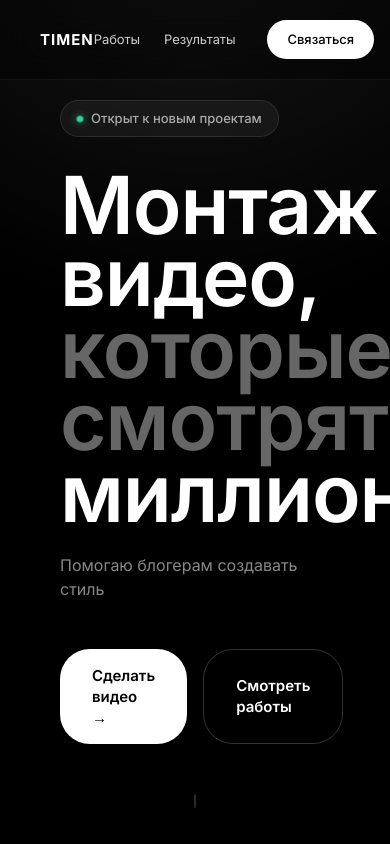
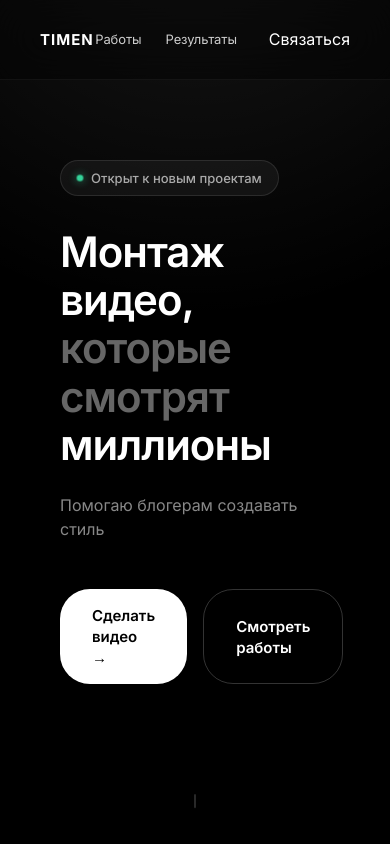
Before and after one commit to timenushka/portfolio, a plain HTML site: page index.html in a window 390 px wide. Shown: the top 844 px of the page. Drawn offline with Linux system fonts and the light colour scheme.

Commit message:
Add files via upload

```diff
--- a/index.html
+++ b/index.html
@@ -22,7 +22,9 @@
                     <a href="#works">Работы</a>
                     <a href="#results">Результаты</a>
                 </nav>
-                <a href="#contacts" class="btn-nav">Связаться</a>
+               <!-- Найди кнопку в самом верху (внутри <header> или <nav>) и сделай её ссылкой: -->
+<a href="https://t.me/timenushka" target="_blank" class="connect-btn">Связаться</a>
+
             </div>
         </div>
     </header>
--- a/style.css
+++ b/style.css
@@ -788,3 +788,18 @@
     font-size: 13px;
     color: #444444;
 }
+
+/* Адаптив для мобильных экранов (меньше 768px) */
+@media (max-width: 768px) {
+
+    /* Уменьшаем главный заголовок и чиним межстрочный интервал */
+    h1 {
+        font-size: 42px !important;      /* Делаем шрифт аккуратнее (подбери под себя 40px-44px) */
+        line-height: 1.15 !important;    /* Добавляем воздуху между строками, чтобы буквы не слипались */
+        letter-spacing: -1px;            /* Чуть сближаем буквы для стиля */
+        margin-bottom: 24px;             /* Расстояние до подзаголовка */
+    }
+
+    /* Если у тебя для заголовка используется другой класс, например .hero-title, замени h1 на него: */
+    /* .hero-title { font-size: 42px !important; line-height: 1.15 !important; } */
+}
```
